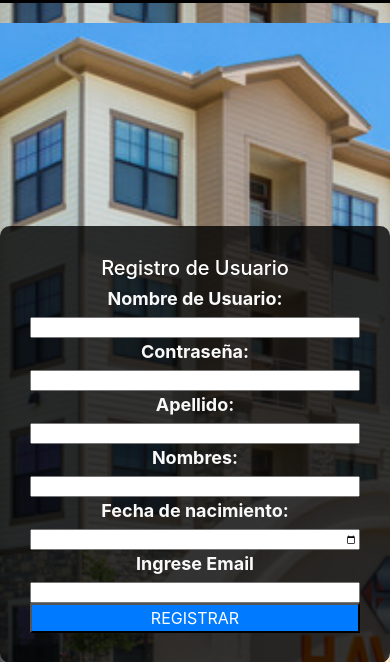
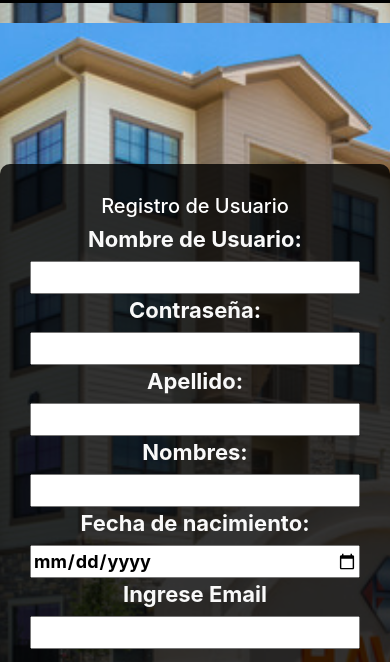
Before and after one commit to Codo-a-Codo-Grupo-8/tp-1-Html-Js, a plain HTML site: page registro.html in a window 390 px wide. Shown: the part 164-826 px from the top of the page. Drawn offline with nearby package versions, Linux system fonts and the light colour scheme; files whose address does not match are found by name.

Commit message:
responsive

```diff
--- a/css/form_registro.css
+++ b/css/form_registro.css
@@ -9,8 +9,8 @@ body {
     height: 100%;
     display: flex;
     flex-direction: column;
-    justify-content: center; /* Para alinear verticalmente */
-    align-items: center; /* Para alinear horizontalmente */
+    justify-content: center;
+    align-items: center;
     margin: 0;
     padding: 0;
 }
@@ -54,12 +54,14 @@ header, footer {
 .formulario {
     background-color: rgba(0, 0, 0, 0.8);
     border-radius: 10px;
-    color: white; /* Cambiar el color del texto a blanco */
+    color: black;
     padding: 30px;
     max-width: 400px;
     width: 100%;
     text-align: center;
-    box-sizing: border-box; /* Para incluir el padding en el ancho */
+    box-sizing: border-box;
+    font-weight: bold;
+    font-size: 18px;
 }
 
 .formulario h2 {
@@ -67,7 +69,7 @@ header, footer {
 }
 
 .formulario label {
-    font-size: 18px;
+    font-size: 22px;
     color: rgb(249, 249, 249); /* Cambiar el color del label a negro */
 }
 
@@ -86,6 +88,7 @@ header, footer {
     cursor: pointer;
     transition: background-color 0.3s ease;
     font-size: 16px;
+    margin-top: 16px;
 }
 
 .formulario input[type="submit"]:hover {
```
